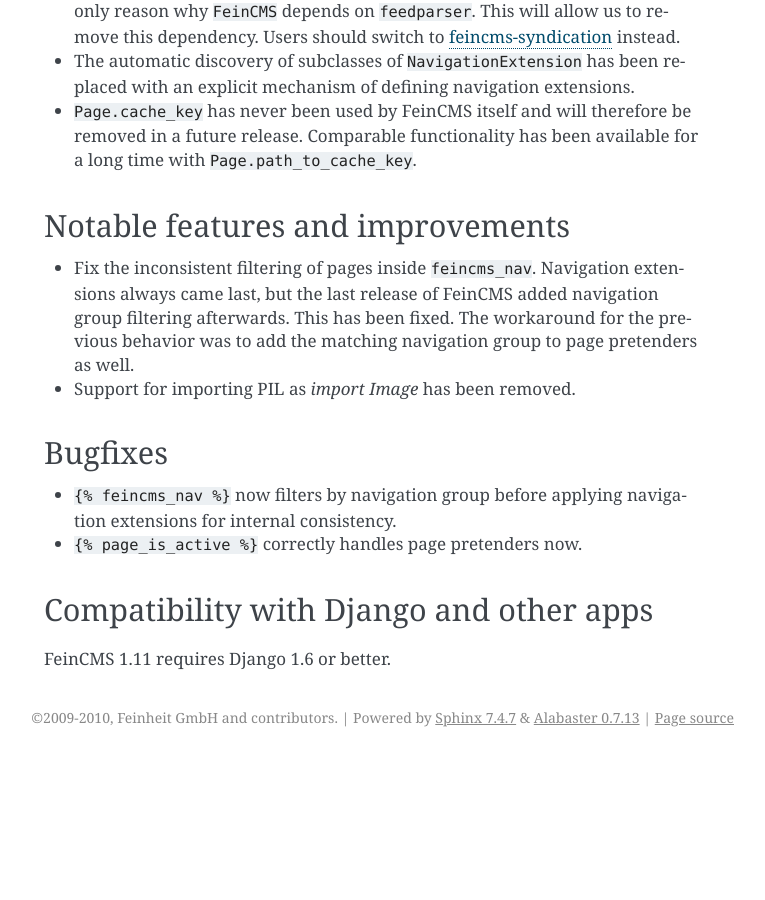
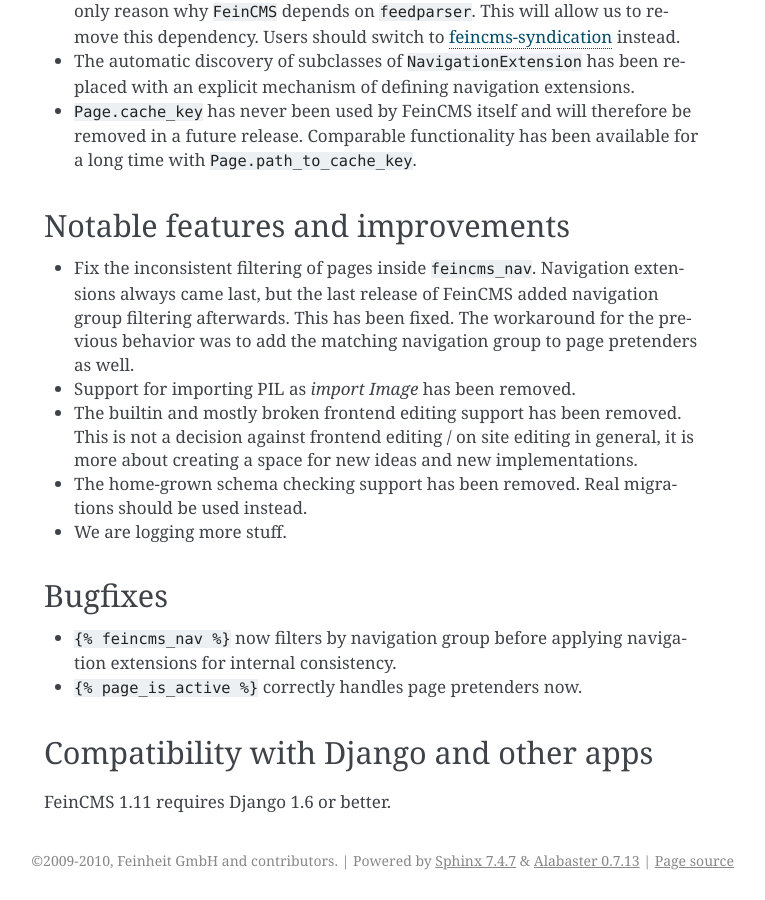
Before and after one commit to feincms/feincms, a Sphinx documentation site: the page built from docs/releases/1.11.rst, in a window 1280 px wide and 900 px high, scrolled down 1883 px. Shown: the whole window, without its empty margins (376-1141 px from the left). Built offline with Sphinx 7.4.7, drawn with Linux system fonts in a browser that asks for light colours; before the commit the page ends 2640 px from its top, so only the background shows below that.

Commit message:
Update the release notes

```diff
--- a/docs/releases/1.11.rst
+++ b/docs/releases/1.11.rst
@@ -110,6 +110,15 @@
 
 * Support for importing PIL as `import Image` has been removed.
 
+* The builtin and mostly broken frontend editing support has been removed. This
+  is not a decision against frontend editing / on site editing in general, it
+  is more about creating a space for new ideas and new implementations.
+
+* The home-grown schema checking support has been removed. Real migrations
+  should be used instead.
+
+* We are logging more stuff.
+
 
 Bugfixes
 ========
```
